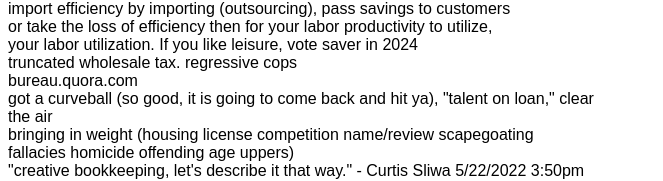
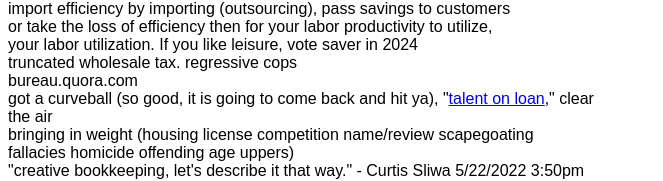
Before and after one commit to NickCarducci/TruncatedWholesaleTax, a React (Create React App) app: page / in a window 1280 px wide. Shown: the part 2407-2588 px from the top of the page, without its empty margins (0-663 px from the left). Built offline with nearby package versions, Linux system fonts and the light colour scheme; no server answers; the database is empty; a web font is replaced by a local one.

Commit message:
Update App.js

```diff
--- a/src/App.js
+++ b/src/App.js
@@ -310,8 +310,11 @@ export default class App extends React.Component {
         <br />
         bureau.quora.com
         <br />
-        got a curveball (so good, it is going to come back and hit ya), "talent
-        on loan," clear the air
+        got a curveball (so good, it is going to come back and hit ya), "
+        <a href="https://www.quora.com/unanswered/Is-an-invoice-or-padrone-claimable-by-a-third-party-donee-beneficiary">
+          talent on loan
+        </a>
+        ," clear the air
         <br />
         bringing in weight (housing license competition name/review scapegoating
         <br />
```
